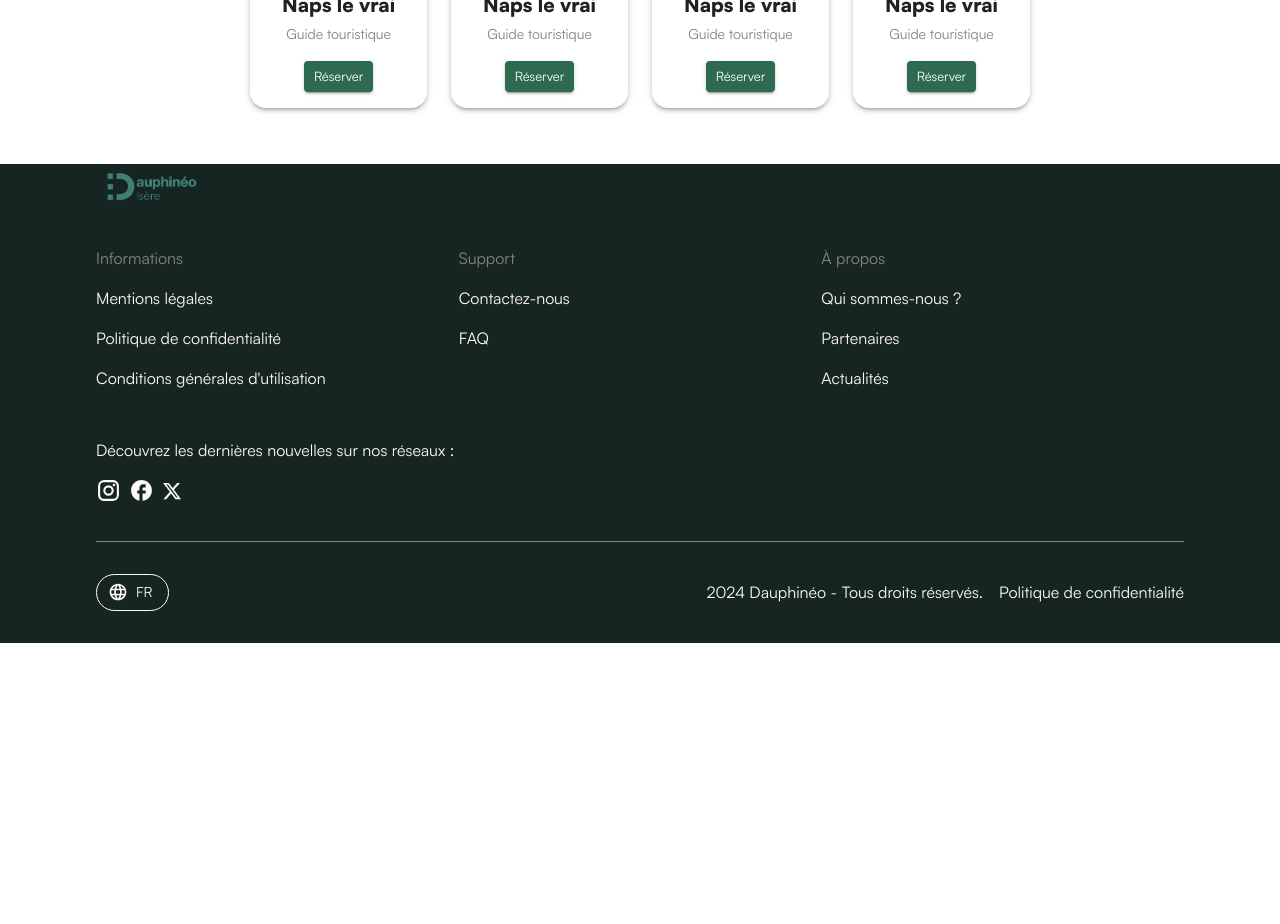
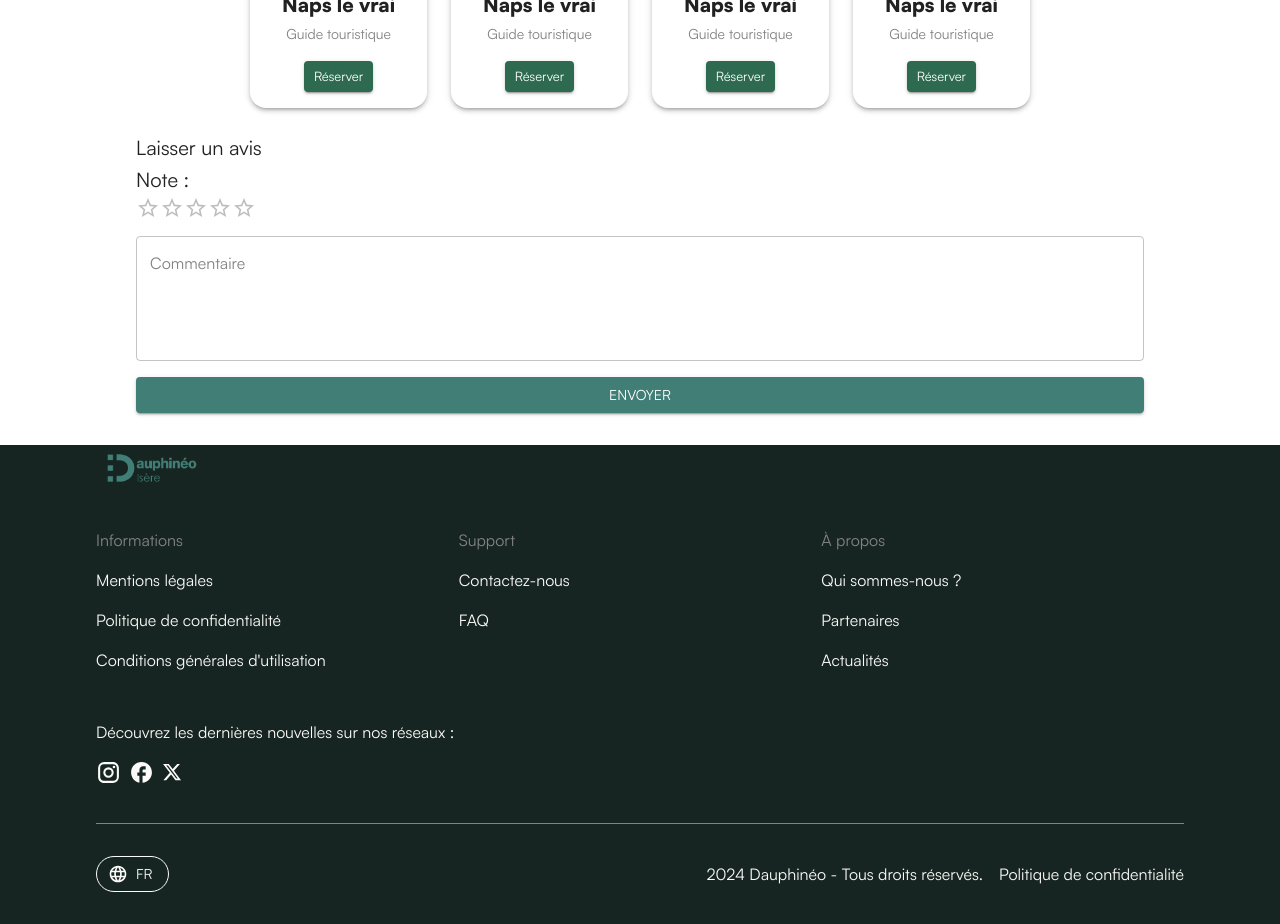
Before and after one commit to aravenad/dauphineo, a React (Vite) app in the folder frontend/: page /spr in a window 1280 px wide. Shown: the part 780-1704 px from the top of the page. Before the commit the page ends 1423 px from the top, so only its background shows below. Built offline with nearby package versions, Linux system fonts and the light colour scheme.

Commit message:
add form review

```diff
--- a/frontend/package.json
+++ b/frontend/package.json
@@ -13,7 +13,7 @@
     "@emotion/react": "^11.14.0",
     "@emotion/styled": "^11.14.0",
     "@mui/icons-material": "^6.3.0",
-    "@mui/material": "^6.2.0",
+    "@mui/material": "^6.3.1",
     "axios": "^1.7.9",
     "react": "^18.3.1",
     "react-dom": "^18.3.1",
--- /dev/null
+++ b/frontend/src/api/endpoints/avis.tsx
@@ -0,0 +1,33 @@
+
+import axiosInstance from "../../utils/axiosInstance";
+
+// Fonction pour récupérer tous les avis
+export const getReviews = async () => {
+  try {
+    const response = await axiosInstance.get("/reviews"); // Remplacez "/reviews" par l'endpoint approprié
+    return response.data; // Retourne les données des avis
+  } catch (error) {
+    throw error; // Relève l'erreur pour qu'elle soit gérée dans le composant
+  }
+};
+
+
+  // Fonction pour créer un nouvel avis
+export const createReview = async (reviewData: { rating: number; comment: string }) => {
+    try {
+      const response = await axiosInstance.post("/reviews", reviewData); // Remplacez "/reviews" par l'endpoint approprié
+      return response.data; // Retourne la réponse (par exemple, l'avis créé ou un message de confirmation)
+    } catch (error) {
+      throw error; // Relève l'erreur pour qu'elle soit gérée dans le composant
+    }
+};
+
+  // Fonction pour supprimer un avis
+export const deleteReview = async (reviewId: string) => {
+    try {
+      const response = await axiosInstance.delete(`/reviews/${reviewId}`); // Remplacez "/reviews/:id" par l'endpoint approprié
+      return response.data; // Retourne une réponse de confirmation ou les données après suppression
+    } catch (error) {
+      throw error; // Relève l'erreur pour qu'elle soit gérée dans le composant
+    }
+  };
--- /dev/null
+++ b/frontend/src/components/FormulaireAvis.tsx
@@ -0,0 +1,68 @@
+import React, { useState } from "react";
+import {
+    Box,
+    TextField,
+    Typography,
+    Button,
+    Rating,
+    Stack
+} from "@mui/material";
+import { createReview } from "../api/endpoints/avis.tsx";
+
+
+const FormulaireAvis = () => {
+    const [rating, setRating] = useState<number | null>(null); // Étoiles de l'avis
+    const [comment, setComment] = useState<string>(""); // Commentaire de l'utilisateur
+    const [errorMessage, setErrorMessage] = useState<string>(""); // Gestion des erreurs
+    const [successMessage, setSuccessMessage] = useState<string>(""); // Gestion des succès
+
+    const handleSubmit = async () => {
+        if (!rating || comment.trim() === "" ) {
+            setErrorMessage("Veuillez remplir tous les champs.");
+            return;
+        }
+        if(comment.length > 10) {
+            setErrorMessage("Le commentaire doit contenir au maximum 10 caractères.");
+            return;
+        }
+
+        // Appel à l'API pour poster l'avis
+        const response = await createReview({ rating, comment });
+        if (response.success === true) {
+            setSuccessMessage("Avis envoyé avec succès !");
+            setRating(null);
+            setComment("");
+            setErrorMessage("");
+        } else {
+            setErrorMessage("Une erreur est survenue. Veuillez réessayer.");
+        }
+    };
+
+    return (
+        <Box>
+            <Typography variant="h6">Laisser un avis</Typography>
+            <Typography variant="h6">Note :</Typography>
+            <Stack spacing={2}>
+                <Rating
+                    name="rating"
+                    value={rating}
+                    onChange={(event, newValue) => setRating(newValue)}
+                />
+                <TextField
+                    label="Commentaire"
+                    multiline
+                    rows={4}
+                    value={comment}
+                    onChange={(e) => setComment(e.target.value)}
+                />
+                {errorMessage && <Typography color="error">{errorMessage}</Typography>}
+                {successMessage && <Typography color="primary">{successMessage}</Typography>}
+                <Button variant="contained" onClick={handleSubmit}>
+                    Envoyer
+                </Button>
+            </Stack>
+        </Box>
+    );
+};
+
+export default FormulaireAvis;
--- a/frontend/src/pages/SPR.tsx
+++ b/frontend/src/pages/SPR.tsx
@@ -1,10 +1,13 @@
 import GuideSection from "../components/GuideSection.tsx";
+import FormulaireAvis from "../components/FormulaireAvis.tsx";
 
 
 function SPR() {
     return (
         <>
             <h1>Saint Antoine l'Abbaye</h1>
+
+
             <img
                 src="https://tourisme.saintmarcellin-vercors-isere.fr/wp-content/apidae/objects/134787/photos/saa515-cnossos-_-musee-de-saint-antoine-labbaye-lr_19595610.jpg"
                 alt="Saint Antoine l'Abbaye"
@@ -16,7 +19,8 @@ function SPR() {
                     margin: "0 auto 20px", // Centre l'image horizontalement et ajoute un espacement en bas
                 }}
             />
-            <GuideSection/>
+            <GuideSection />
+            <FormulaireAvis/>
         </>
 
     );
```
Also changed, not shown: 1 other file (tests, documents, lock files or other folders).
